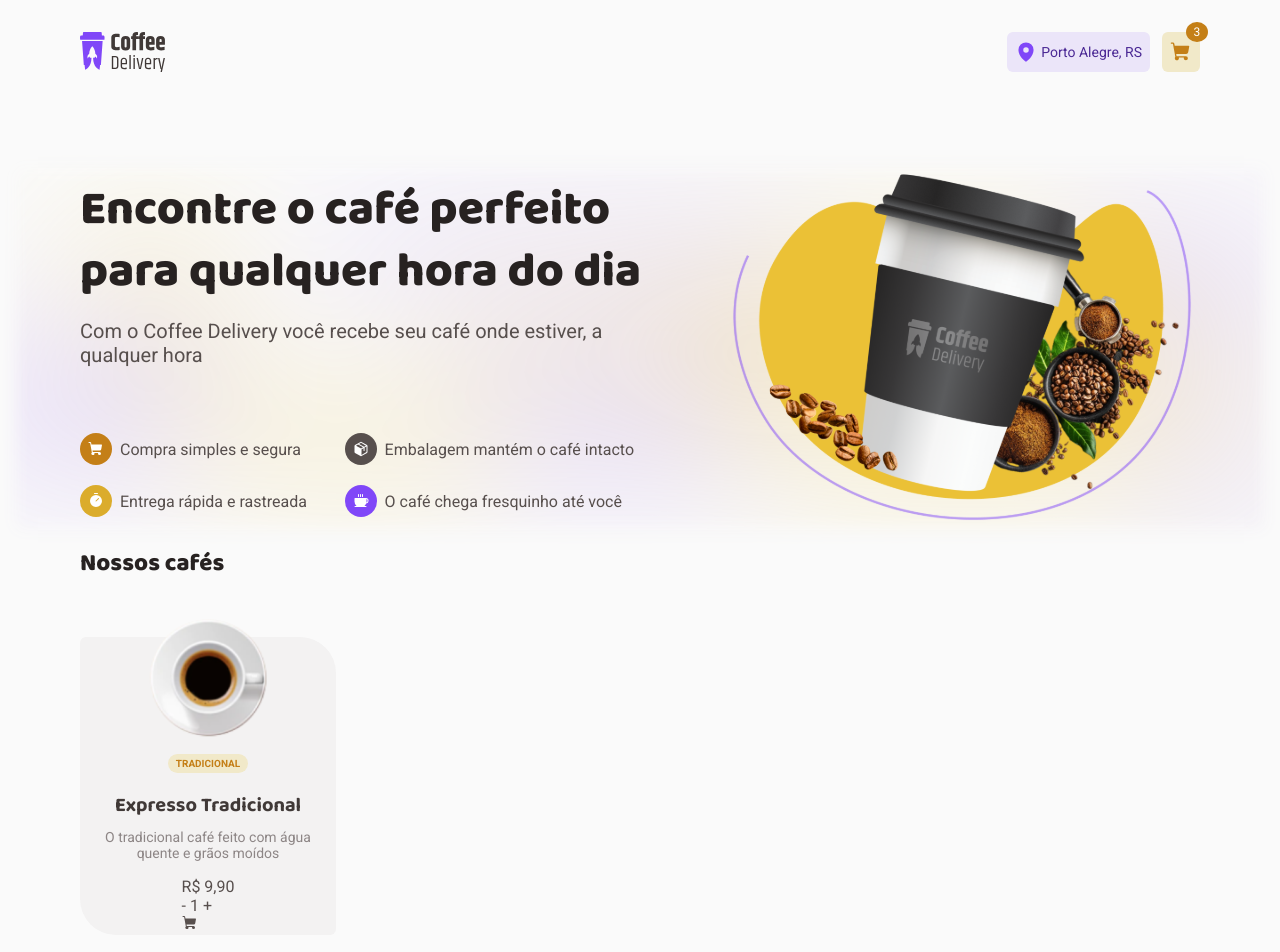
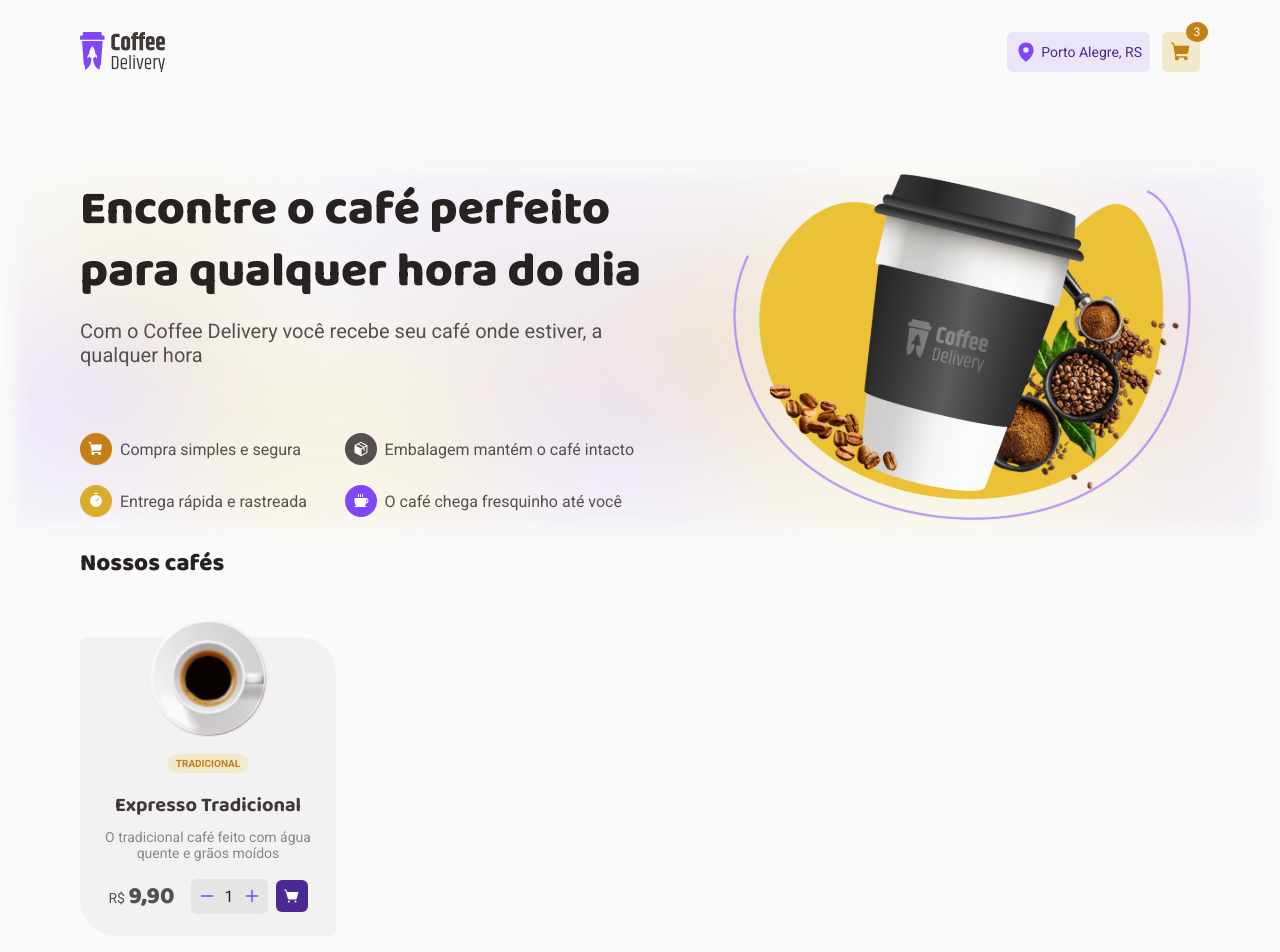
Before and after one commit to rickson-simoes/TheCoffeShop, a React (Vite) app: page / in a window 1280 px wide. Shown: the top 952 px of the page. Built offline with nearby package versions, Linux system fonts and the light colour scheme.

Commit message:
:art: Home: card coffee button - done

```diff
--- a/src/pages/Home/index.tsx
+++ b/src/pages/Home/index.tsx
@@ -1,6 +1,6 @@
-import { Coffee, Package, ShoppingCart, Timer } from 'phosphor-react';
+import { Coffee, Minus, Package, Plus, ShoppingCart, ShoppingCartSimple, Timer } from 'phosphor-react';
 import MainImageCoffee from '../../assets/Home/main-image-coffee.svg'
-import { CoffeeDescription, CoffeeList, CoffeeType, Content, Intro, ItemIcon, ItemsInformation, List, Main, TitleInformation } from "./style";
+import { ActionMenu, CartButton, CoffeeDescription, CoffeeList, CoffeePriceTagMenu, CoffeeType, Content, Counter, Intro, ItemIcon, ItemsInformation, List, Main, TitleInformation } from "./style";
 
 export function Home() {
   return (
@@ -57,21 +57,27 @@ export function Home() {
             <CoffeeType>
               <img src="src\assets\CoffeTypeSvgs\Type=Expresso.svg" alt="" width={120} height={120} />
               <label>tradicional</label>
+
               <CoffeeDescription>
                 <h4>Expresso Tradicional</h4>
                 <span>O tradicional café feito com água quente e grãos moídos</span>
               </CoffeeDescription>
-              <div>
-                <div>R$ 9,90</div>
-                <div>
-                  <span> - </span>
-                  <span> 1 </span>
-                  <span> + </span>
-                </div>
-                <div>
-                  <ShoppingCart weight="fill" />
-                </div>
-              </div>
+
+              <CoffeePriceTagMenu>
+                <label>9,90</label>
+
+                <ActionMenu>
+                  <Counter>
+                    <button type='button'> <Minus weight="bold" /> </button>
+                    <span> 1 </span>
+                    <button type='button'> <Plus weight="bold" /> </button>
+                  </Counter>
+
+                  <CartButton>
+                    <ShoppingCartSimple weight="fill" />
+                  </CartButton>
+                </ActionMenu>
+              </CoffeePriceTagMenu>
             </CoffeeType>
           </List>
         </div>
--- a/src/pages/Home/style.ts
+++ b/src/pages/Home/style.ts
@@ -153,3 +153,62 @@ export const CoffeeDescription = styled.div`
   }
 
 `
+
+export const CoffeePriceTagMenu = styled.div`
+  display: flex;
+  align-items: center;
+  gap: 1rem;
+  padding-bottom: 1.25rem;
+
+  label {
+    font-size: 1.5rem;
+    font-family: 'Baloo 2',cursive;
+    font-weight: 800;
+
+    &::before {
+      font-family: 'roboto', sans-serif;
+      content: "R$ ";
+      font-size: 0.875rem;
+      font-weight: 400;
+    }
+  }
+`
+
+export const ActionMenu = styled.div`
+    display: flex;
+    align-items: center;
+    gap: 0.5rem;
+  `
+
+
+export const Counter = styled.div`
+  background-color:${props => props.theme["gray-400"]};
+
+  display: flex;
+  gap: 10px;
+  border-radius: 6px;
+  padding: 0.5rem;
+
+  button {
+    color:${props => props.theme.purple};
+    background-color: transparent;
+
+    border: 0;
+    line-height:0;
+    cursor: pointer;
+  }
+
+  span {
+    color:${props => props.theme["gray-900"]};
+  }
+`
+
+export const CartButton = styled.div`
+  background-color: ${props => props.theme.purpleDark};
+  color: ${props => props.theme.white};
+
+  border-radius: 6px;
+  padding: 8px;
+
+  line-height:0;
+`
```
